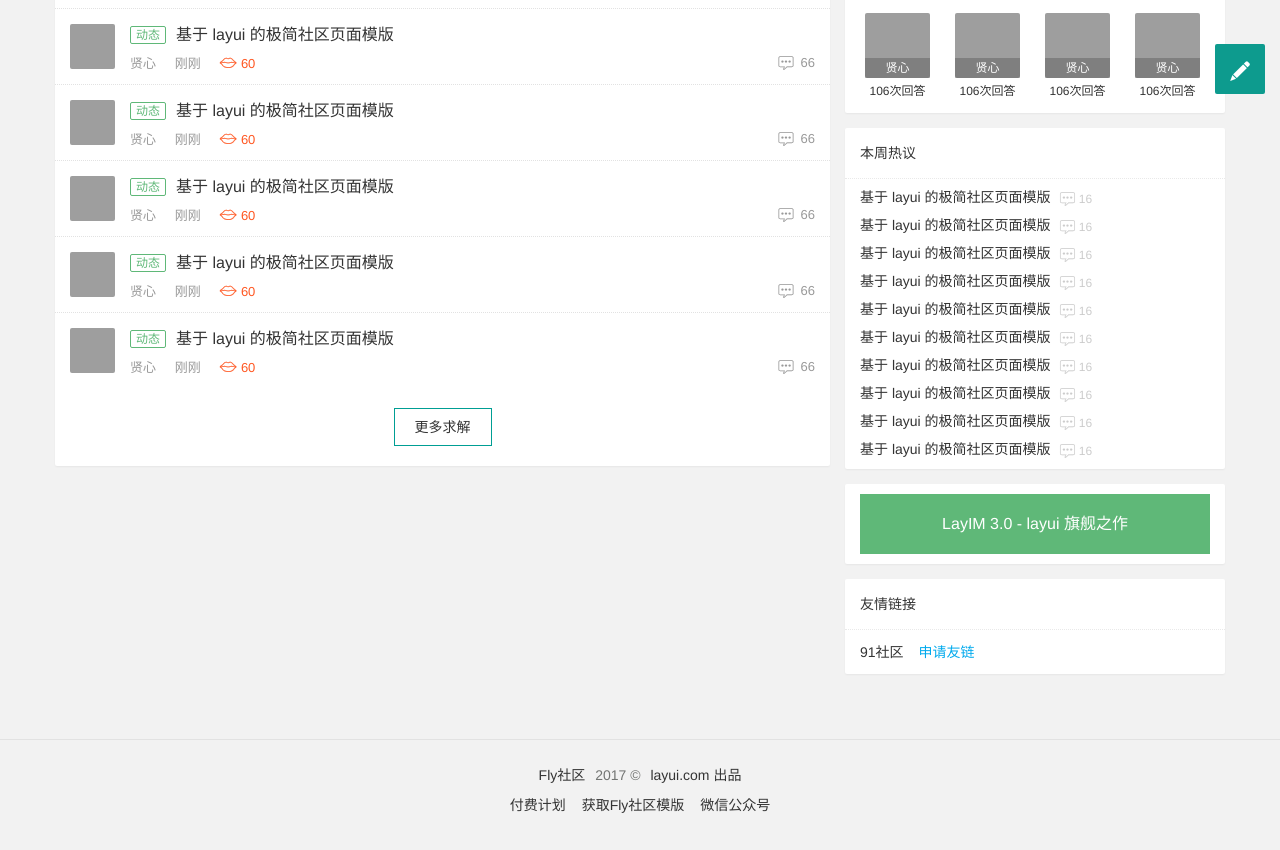
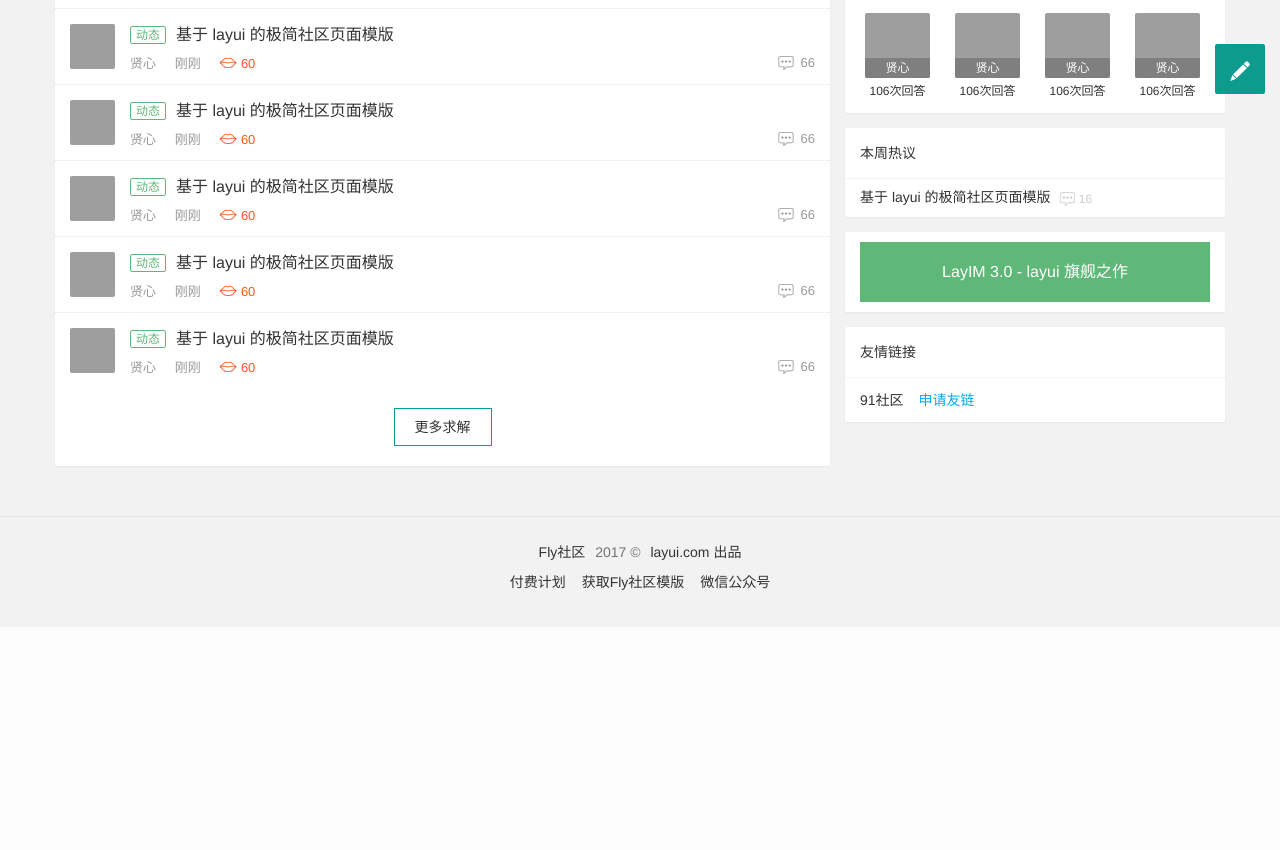
Before and after one commit to UserLoggedOut/Forum-Project, a Flask app: page / in a window 1280 px wide. Shown: the part 690-1540 px from the top of the page. After the commit the page ends 1280 px from the top, so only its background shows below. Run offline with Flask 2, Linux system fonts and the light colour scheme; data that the repository does not hold is empty; grey boxes are pictures that could not be loaded.

Commit message:
update:修改了index.html中的.html

```diff
--- a/app/templates/index.html
+++ b/app/templates/index.html
@@ -82,8 +82,8 @@
       <li class="layui-hide-xs layui-hide-sm layui-show-md-inline-block"><span class="fly-mid"></span></li>
 
       <!-- 用户登入后显示 -->
-      <li class="layui-hide-xs layui-hide-sm layui-show-md-inline-block"><a href="user/index.html">我发表的贴</a></li>
-      <li class="layui-hide-xs layui-hide-sm layui-show-md-inline-block"><a href="user/index.html#collection">我收藏的贴</a></li>
+      <li class="layui-hide-xs layui-hide-sm layui-show-md-inline-block"><a href="user/index">我发表的贴</a></li>
+      <li class="layui-hide-xs layui-hide-sm layui-show-md-inline-block"><a href="user/index#collection">我收藏的贴</a></li>
     </ul>
 
     <div class="fly-column-right layui-hide-xs">
@@ -657,42 +657,42 @@
           <a href="jie/detail.html">基于 layui 的极简社区页面模版</a>
           <span><i class="iconfont icon-pinglun1"></i> 16</span>
         </dd>
-        <dd>
-          <a href="jie/detail.html">基于 layui 的极简社区页面模版</a>
-          <span><i class="iconfont icon-pinglun1"></i> 16</span>
-        </dd>
-        <dd>
-          <a href="jie/detail.html">基于 layui 的极简社区页面模版</a>
-          <span><i class="iconfont icon-pinglun1"></i> 16</span>
-        </dd>
-        <dd>
-          <a href="jie/detail.html">基于 layui 的极简社区页面模版</a>
-          <span><i class="iconfont icon-pinglun1"></i> 16</span>
-        </dd>
-        <dd>
-          <a href="jie/detail.html">基于 layui 的极简社区页面模版</a>
-          <span><i class="iconfont icon-pinglun1"></i> 16</span>
-        </dd>
-        <dd>
-          <a href="jie/detail.html">基于 layui 的极简社区页面模版</a>
-          <span><i class="iconfont icon-pinglun1"></i> 16</span>
-        </dd>
-        <dd>
-          <a href="jie/detail.html">基于 layui 的极简社区页面模版</a>
-          <span><i class="iconfont icon-pinglun1"></i> 16</span>
-        </dd>
-        <dd>
-          <a href="jie/detail.html">基于 layui 的极简社区页面模版</a>
-          <span><i class="iconfont icon-pinglun1"></i> 16</span>
-        </dd>
-        <dd>
-          <a href="jie/detail.html">基于 layui 的极简社区页面模版</a>
-          <span><i class="iconfont icon-pinglun1"></i> 16</span>
-        </dd>
-        <dd>
-          <a href="jie/detail.html">基于 layui 的极简社区页面模版</a>
-          <span><i class="iconfont icon-pinglun1"></i> 16</span>
-        </dd>
+{#        <dd>#}
+{#          <a href="jie/detail.html">基于 layui 的极简社区页面模版</a>#}
+{#          <span><i class="iconfont icon-pinglun1"></i> 16</span>#}
+{#        </dd>#}
+{#        <dd>#}
+{#          <a href="jie/detail.html">基于 layui 的极简社区页面模版</a>#}
+{#          <span><i class="iconfont icon-pinglun1"></i> 16</span>#}
+{#        </dd>#}
+{#        <dd>#}
+{#          <a href="jie/detail.html">基于 layui 的极简社区页面模版</a>#}
+{#          <span><i class="iconfont icon-pinglun1"></i> 16</span>#}
+{#        </dd>#}
+{#        <dd>#}
+{#          <a href="jie/detail.html">基于 layui 的极简社区页面模版</a>#}
+{#          <span><i class="iconfont icon-pinglun1"></i> 16</span>#}
+{#        </dd>#}
+{#        <dd>#}
+{#          <a href="jie/detail.html">基于 layui 的极简社区页面模版</a>#}
+{#          <span><i class="iconfont icon-pinglun1"></i> 16</span>#}
+{#        </dd>#}
+{#        <dd>#}
+{#          <a href="jie/detail.html">基于 layui 的极简社区页面模版</a>#}
+{#          <span><i class="iconfont icon-pinglun1"></i> 16</span>#}
+{#        </dd>#}
+{#        <dd>#}
+{#          <a href="jie/detail.html">基于 layui 的极简社区页面模版</a>#}
+{#          <span><i class="iconfont icon-pinglun1"></i> 16</span>#}
+{#        </dd>#}
+{#        <dd>#}
+{#          <a href="jie/detail.html">基于 layui 的极简社区页面模版</a>#}
+{#          <span><i class="iconfont icon-pinglun1"></i> 16</span>#}
+{#        </dd>#}
+{#        <dd>#}
+{#          <a href="jie/detail.html">基于 layui 的极简社区页面模版</a>#}
+{#          <span><i class="iconfont icon-pinglun1"></i> 16</span>#}
+{#        </dd>#}
 
         <!-- 无数据时 -->
         <!--
--- a/app/views/user/views.py
+++ b/app/views/user/views.py
@@ -19,10 +19,6 @@ def reg():
         #     print(4444)
         #     # 如果密码不正确就返回一个新的页面
         #     return redirect(url_for(''))
-
-
-
-
 
 
 # 登录
```
